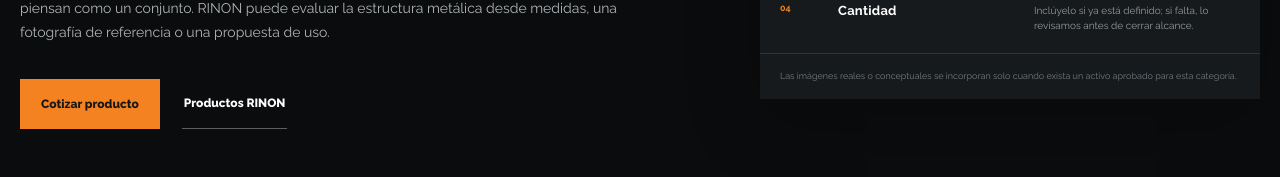
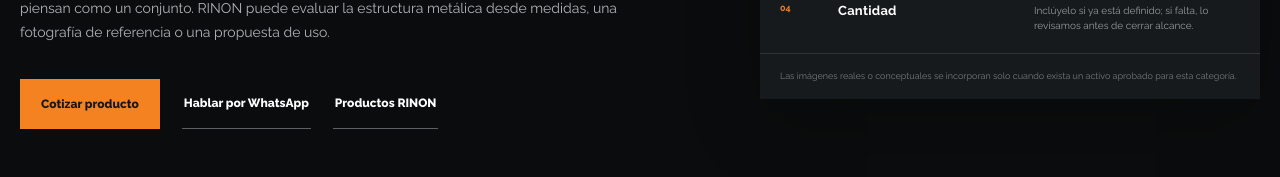
Before and after one commit to FelipeValgreen/v2, a Next.js app: page /camas-balinesas in a window 1280 px wide. Shown: the part 514-691 px from the top of the page. Built offline with nearby package versions, Linux system fonts and the light colour scheme.

Commit message:
cro: add intent-specific WhatsApp to expanded landings

```diff
--- a/components/CommercialExpansionPage.tsx
+++ b/components/CommercialExpansionPage.tsx
@@ -2,6 +2,7 @@
 import {notFound} from "next/navigation";
 import {canonicalUrl,routeMetadata,SEO_BASE_URL} from "@/lib/seo";
 import {getCommercialExpansion} from "@/lib/commercial-expansion";
+import {WhatsAppCTA} from "@/components/WhatsAppCTA";
 
 export function getCommercialExpansionMetadata(slug:string){const item=getCommercialExpansion(slug);return item?routeMetadata(item.slug,item.seoTitle,item.description):{}}
 
@@ -16,12 +17,13 @@
 
 export function CommercialExpansionPage({slug}:{slug:string}){
  const item=getCommercialExpansion(slug);if(!item)notFound();const jsonLd=commercialJsonLd(item);
+ const quoteHref=`/cotizar?category=${encodeURIComponent(item.quoteCategory)}&detail=${encodeURIComponent(item.slug.slice(1))}`;
  return <main className={`v5-editorial-page rinon-commercial-expansion ${item.kind==="product"?"theme-product":"theme-service"}`}>
   <script type="application/ld+json" dangerouslySetInnerHTML={{__html:JSON.stringify(jsonLd)}}/>
-  <section className="v2-solution-hero rinon-commercial-hero"><div className="container rinon-commercial-hero-grid"><div><div className="v2-eyebrow">{item.eyebrow}</div><h1>{item.title}</h1><p>{item.intro}</p><div className="v2-actions"><Link className="v2-btn orange" data-event="quote_start" data-cta-location="commercial_expansion_hero" data-quote-category={item.quoteCategory} href={`/cotizar?category=${encodeURIComponent(item.quoteCategory)}&detail=${encodeURIComponent(item.slug.slice(1))}`}>Cotizar {item.kind==="service"?"servicio":"producto"}</Link><Link className="v2-btn outline" href={item.parentHref}>{item.parentLabel}</Link></div><div className="v2-kickers"><span>San Bernardo</span><span>{item.kind==="product"?"Unidad o volumen":"Según alcance"}</span><span>Foto · medidas · referencia</span></div></div><aside className="rinon-proof-panel rinon-commercial-context" aria-label={`Información para cotizar ${item.label}`}><span>{item.kind==="product"?"PARA ELEGIR BIEN":"PARA EVALUAR EL SERVICIO"}</span>{item.quoteInputs.map((input,index)=><div key={input}><b>0{index+1}</b><strong>{input}</strong><p>{index===0?"Es el mejor punto de partida para entender lo que necesitas.":"Inclúyelo si ya está definido; si falta, lo revisamos antes de cerrar alcance."}</p></div>)}<small>Las imágenes reales o conceptuales se incorporan solo cuando exista un activo aprobado para esta categoría.</small></aside></div></section>
+  <section className="v2-solution-hero rinon-commercial-hero"><div className="container rinon-commercial-hero-grid"><div><div className="v2-eyebrow">{item.eyebrow}</div><h1>{item.title}</h1><p>{item.intro}</p><div className="v2-actions"><Link className="v2-btn orange" data-event="quote_start" data-cta-location="commercial_expansion_hero" data-quote-category={item.quoteCategory} href={quoteHref}>Cotizar {item.kind==="service"?"servicio":"producto"}</Link><WhatsAppCTA category={item.quoteCategory} location="commercial_expansion_hero" label="Hablar por WhatsApp" className="v2-btn outline"/><Link className="v2-btn outline" href={item.parentHref}>{item.parentLabel}</Link></div><div className="v2-kickers"><span>San Bernardo</span><span>{item.kind==="product"?"Unidad o volumen":"Según alcance"}</span><span>Foto · medidas · referencia</span></div></div><aside className="rinon-proof-panel rinon-commercial-context" aria-label={`Información para cotizar ${item.label}`}><span>{item.kind==="product"?"PARA ELEGIR BIEN":"PARA EVALUAR EL SERVICIO"}</span>{item.quoteInputs.map((input,index)=><div key={input}><b>0{index+1}</b><strong>{input}</strong><p>{index===0?"Es el mejor punto de partida para entender lo que necesitas.":"Inclúyelo si ya está definido; si falta, lo revisamos antes de cerrar alcance."}</p></div>)}<small>Las imágenes reales o conceptuales se incorporan solo cuando exista un activo aprobado para esta categoría.</small></aside></div></section>
   <section className="v2-solution-section"><div className="container"><div className="section-head"><div><div className="v2-eyebrow">QUÉ PUEDES EVALUAR</div><h2>{item.kind==="product"?"Parte por el uso, las medidas y la cantidad.":"Parte por la pieza, el estado y lo que necesitas resolver."}</h2></div><p>{item.description}</p></div><div className="card-grid">{item.points.map((point,index)=><article key={point.title}><span>{String(index+1).padStart(2,"0")}</span><h3>{point.title}</h3><p>{point.body}</p></article>)}</div></div></section>
   <section className="v2-solution-section soft"><div className="container"><div className="section-head"><div><div className="v2-eyebrow">PARA COTIZAR</div><h2>La información correcta evita supuestos.</h2></div><p>Envía lo que tengas. Si falta información relevante, te indicamos qué necesitamos antes de confirmar fabricación o servicio.</p></div><div className="v2-step-grid">{item.quoteInputs.map((input,index)=><article key={input}><span>{String(index+1).padStart(2,"0")}</span><h3>{input}</h3><p>Inclúyelo en el requerimiento si ya está definido.</p></article>)}</div></div></section>
   <section className="v2-solution-section"><div className="container"><div className="section-head"><div><div className="v2-eyebrow">PREGUNTAS FRECUENTES</div><h2>Lo importante antes de decidir.</h2></div><p>Las medidas, materiales y elementos incluidos que cambian por proyecto se confirman en la cotización vigente.</p></div><div className="faq-grid">{item.faqs.map(faq=><details key={faq.q}><summary>{faq.q}</summary><p>{faq.a}</p></details>)}</div></div></section>
-  <section className="v2-final-cta"><div className="container"><div><div className="v2-eyebrow">SIGUIENTE PASO</div><h2>¿Quieres que evaluemos lo que necesitas?</h2><p>Comparte cantidad, ubicación y el mejor antecedente disponible.</p></div><Link className="v2-btn orange" data-event="quote_start" data-cta-location="commercial_expansion_footer" href={`/cotizar?category=${encodeURIComponent(item.quoteCategory)}&detail=${encodeURIComponent(item.slug.slice(1))}`}>Cotizar ahora</Link></div></section>
+  <section className="v2-final-cta"><div className="container"><div><div className="v2-eyebrow">SIGUIENTE PASO</div><h2>¿Quieres que evaluemos lo que necesitas?</h2><p>Comparte cantidad, ubicación y el mejor antecedente disponible.</p></div><div className="v2-actions"><Link className="v2-btn orange" data-event="quote_start" data-cta-location="commercial_expansion_footer" data-quote-category={item.quoteCategory} href={quoteHref}>Cotizar ahora</Link><WhatsAppCTA category={item.quoteCategory} location="commercial_expansion_footer" label="Hablar por WhatsApp" className="v2-btn outline"/></div></div></section>
  </main>
 }
```
